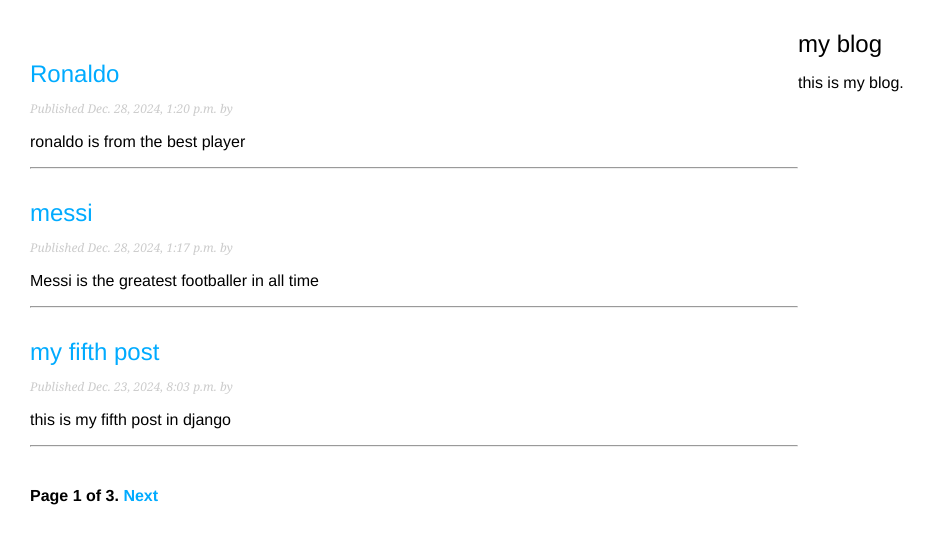
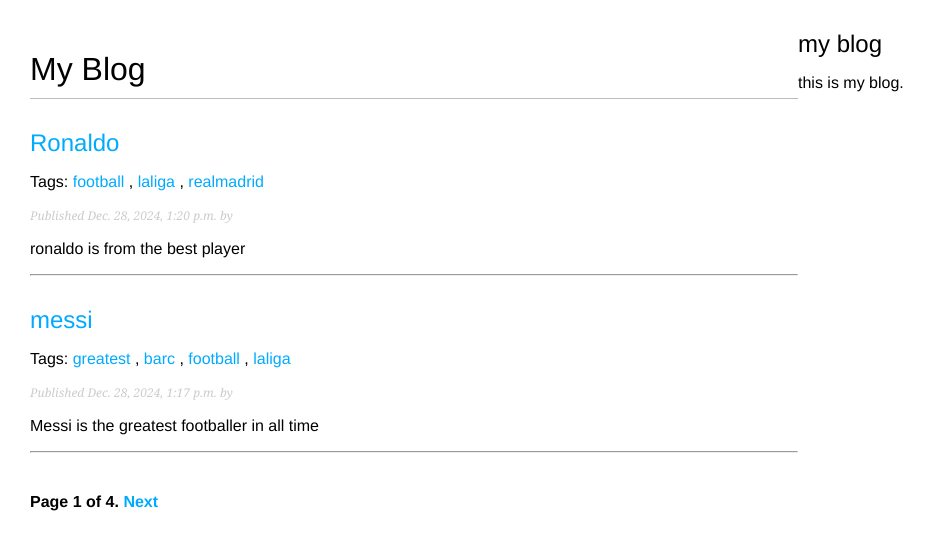
Before and after one commit to ziadfox88/dddjango, a Django app: page / in a window 1280 px wide. Shown: the top 550 px of the page, without its empty margins (0-936 px from the left). Run offline with Django 5.2, Linux system fonts and the light colour scheme; data comes from the database, SQL or seed files in the repository; both versions use the stored data as it was after the commit; parts of the project's set-up code (start-up, migrations or seed data) failed here and were passed over.

Commit message:
query sit for complex similer posts

```diff
--- a/blog/models.py
+++ b/blog/models.py
@@ -2,6 +2,7 @@ from django.db import models
 from django.utils import timezone
 from django.contrib.auth.models import User
 from django.urls import reverse
+from taggit.managers import TaggableManager
 
 # Create your models here.
 
@@ -19,6 +20,8 @@ class Post(models.Model):
     created = models.DateTimeField(auto_now_add=True)
     updated = models.DateTimeField(auto_now=True)
     status = models.CharField(max_length=2, choices=Status.choices , default=Status.DRAFT)
+
+    tags = TaggableManager()
 
     class Meta:
         ordering = ['-publish']
--- a/blog/templates/post_list.html
+++ b/blog/templates/post_list.html
@@ -5,17 +5,35 @@
 {% endblock title %}
 
 {% block content %}
+    <h1>My Blog</h1>
+    {% if tag %}
+        <h2> Post tagged with {{tag.name}} </h2>
+    {% endif %}
+
+
     {% for post in posts %}
     <h2>
         <a href="{{ post.get_absolute_url }}">
             {{ post.title }}
         </a>
     </h2>
+    {% if post.tags.all %}
+    <p class="tags">
+            Tags:
+            {% for tag in post.tags.all %}
+                <a href="{% url "post_list_by_tag" tag.slug %}">
+                    {{ tag.name }}
+                </a>
+                {% if not forloop.last %} , {% endif %}
+            {% endfor %}
+        </p>
+    {% else %}
+    {% endif %}
     <p class="date">
         Published {{ post.publish }} by {{ post.author }}
     </p>
     {{ post.body|truncatewords:30|linebreaks }}
     <hr>
     {% endfor %}
-    {% include "pagination.html" with page=page_obj %}
+    {% include "pagination.html" with page=posts %}
 {% endblock content %}
--- a/blog/urls.py
+++ b/blog/urls.py
@@ -4,8 +4,9 @@ from . import views
 
 
 urlpatterns = [
-    #path('', views.post_list , name='post_list'),
-    path('', views.PostListView.as_view(), name='post_list'),
+    path('', views.post_list , name='post_list'),
+    path('tag/<slug:tag_slug>', views.post_list , name='post_list_by_tag'),
+    #path('', views.PostListView.as_view(), name='post_list'),
     path('<int:year>/<int:month>/<int:day>/<slug:post>/', views.post_detail , name='post_detail'),
     path('<int:post_id>/share/', views.post_share, name='post_share'),
     path('<int:post_id>/comment/', views.post_comment, name='post_comment'),
--- a/blog/views.py
+++ b/blog/views.py
@@ -6,27 +6,35 @@ from django.views.generic import ListView
 from django.core.mail import send_mail
 from .forms import EmailPostForm,CommentForm
 from django.views.decorators.http import require_POST
+from taggit.models import Tag
+from django.db.models import Count
 
 # Create your views here.
-#def post_list(request):
-    #post_list = Post.objects.all()
-    #paginator = Paginator(post_list, 2)
-    #page_number = request.GET.get('page',1)
+def post_list(request,tag_slug=None):
+    post_list = Post.objects.all()
 
-    #try:
-        #posts = paginator.page(page_number)
-    #except EmptyPage:
-        #posts = paginator.page(paginator.num_pages)
-    #except PageNotAnInteger:
-        #posts = paginator.page(1)
-    #return render(request, 'post_list.html', {'posts': posts})
+    tag = None
+    if tag_slug:
+        tag = get_object_or_404(Tag, slug=tag_slug)
+        post_list = post_list.filter(tags__in=[tag])
+
+    paginator = Paginator(post_list, 2)
+    page_number = request.GET.get('page',1)
+
+    try:
+        posts = paginator.page(page_number)
+    except EmptyPage:
+        posts = paginator.page(paginator.num_pages)
+    except PageNotAnInteger:
+        posts = paginator.page(1)
+    return render(request, 'post_list.html', {'posts': posts , 'tag':tag})
 
 
-class PostListView(ListView):
-    model = Post
-    context_object_name = 'posts'
-    paginate_by = 3
-    template_name = 'post_list.html'
+#class PostListView(ListView):
+    #model = Post
+    #context_object_name = 'posts'
+    #paginate_by = 3
+    #template_name = 'post_list.html'
 
 
 def post_detail(request,year, month, day, post):
@@ -37,7 +45,12 @@ def post_detail(request,year, month, day, post):
                             slug=post)
     comments = post.comments.filter(active=True)
     form = CommentForm()
-    return render(request, 'post_detail.html', {'post': post , 'comments':comments,'form':form})
+    # list of similar posts
+    post_tags_ids = post.tags.values_list('id', flat=True)
+    similar_posts = Post.objects.filter(tags__in=post_tags_ids).exclude(id=post.id)
+    similar_posts = similar_posts.annotate(same_tags=Count('tags')).order_by('-same_tags','-publish')[:4]
+
+    return render(request, 'post_detail.html', {'post': post , 'comments':comments,'form':form,'similar_posts':similar_posts})
 
 def post_share(request, post_id):
     # Retrieve post by id
--- a/mysite/settings.py
+++ b/mysite/settings.py
@@ -39,6 +39,7 @@ INSTALLED_APPS = [
     'django.contrib.staticfiles',
     #custom apps
     'blog.apps.BlogConfig',
+    'taggit',
 ]
 
 MIDDLEWARE = [
@@ -130,5 +131,5 @@ EMAIL_HOST = 'smtp.gmail.com'
 EMAIL_PORT = 587
 EMAIL_USE_TLS = True
 EMAIL_USE_SSL = False
-EMAIL_HOST_USER = 'ziadfox888@gmail.com'
+EMAIL_HOST_USER = 'myaccount'
 EMAIL_HOST_PASSWORD = 'password22'
```
Also changed, not shown: blog/templates/post_detail.html (+12 -0 lines), blog/migrations/0004_post_tags.py (added), db.sqlite3.
